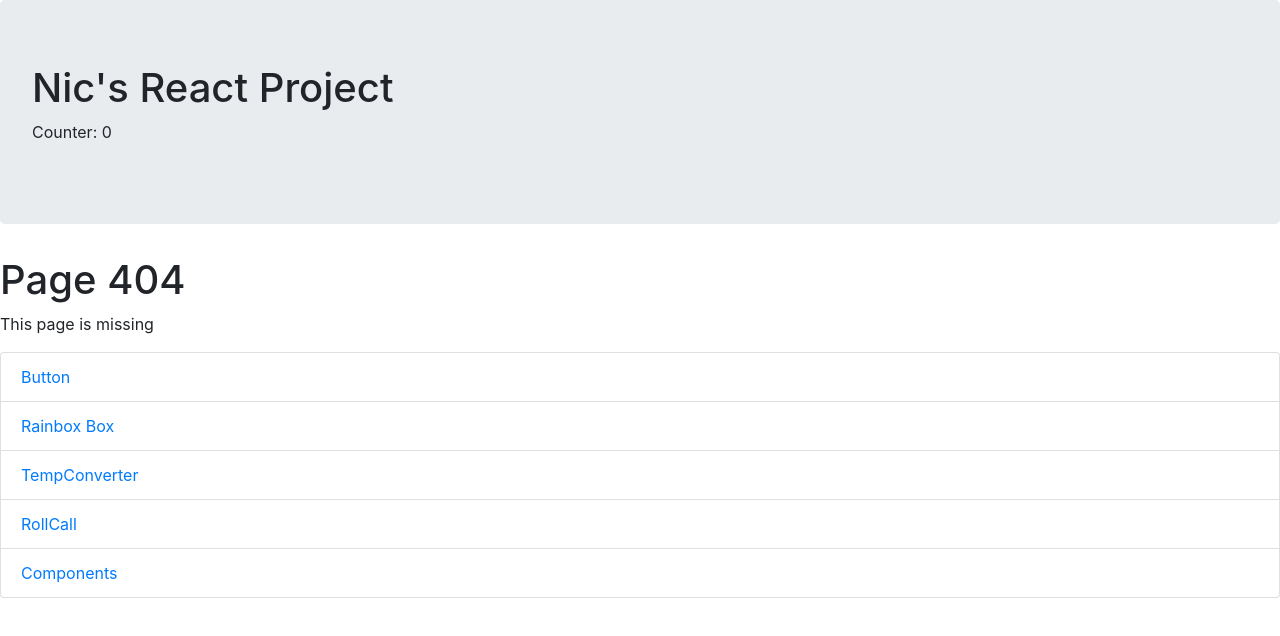
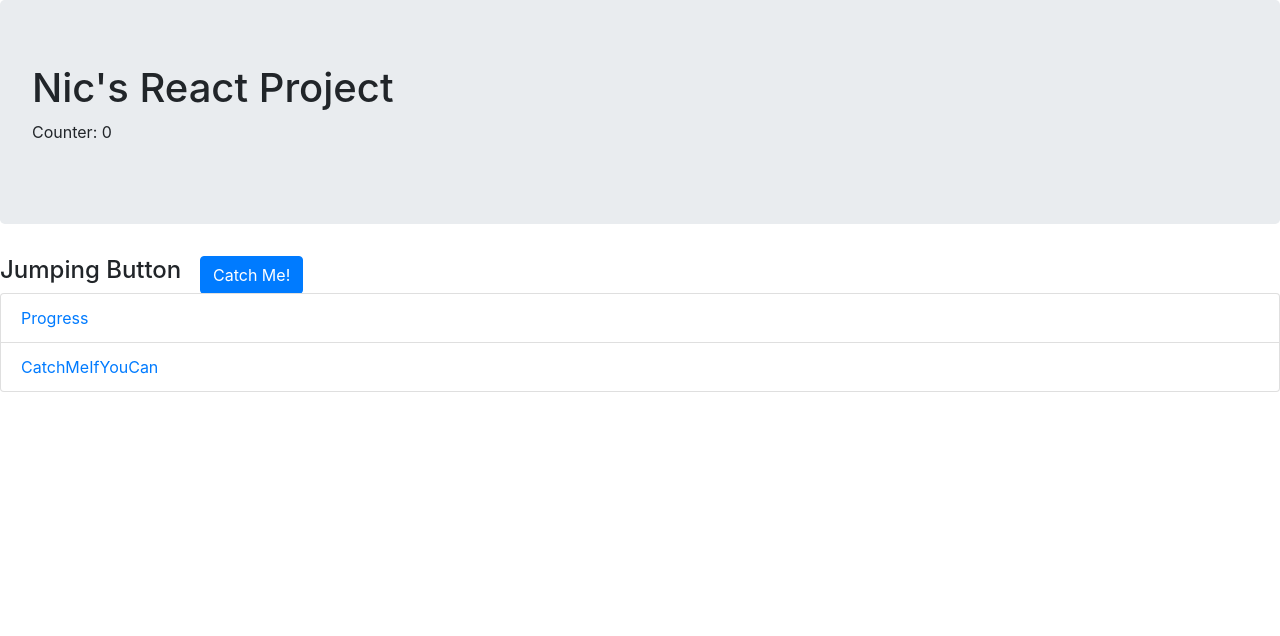
Before and after one commit to NicJr1110/react-nic-app, a React (Create React App) app: page /components/catchmeifyoucan in a window 1280 px wide. Before the commit this address had no page. Shown: the top 636 px of the page. Built offline with nearby package versions, Linux system fonts and the light colour scheme.

Commit message:
Add CatchMe Component usingbuttons

```diff
--- a/src/App.js
+++ b/src/App.js
@@ -17,6 +17,10 @@ import Square from "./week9/Square";
 import StepCounter from "./week9/StepCounter";
 import Components from "./Components";
 
+import CatchMeIfYouCan from "./components/CatchMeIfYouCan";
+import Progress from "./components/Progress";
+
+
 
 
 
@@ -26,9 +30,19 @@ const App = () => (         //  the function has a capital as Babbel turns this
     <>
       <Header>Nic's React Project</Header>
       <Switch>
-        <Route exact path = "/tempconverter" component = { TempConverter }/>
-        <Route exact path = "/buttons" component = { Clicked }/>
+        <Route exact path = "/" >
+          <Footer />
+        </Route>
+        <Route exact path = "/tempconverter">
+          <TempConverter />
+          <Footer />
+        </Route>
+        <Route exact path = "/buttons" >
+          <Clicked />
+          <Footer />
+        </Route>
         <Route exact path = "/squares" render={ () => (
+            <>
               <Colours
               colours = { [
                 "#C14412",
@@ -38,24 +52,51 @@ const App = () => (         //  the function has a capital as Babbel turns this
                 "#395967",
               ] }
               />
+              <Footer />
+            </>
+
           )}
-        />
+        >
+        </Route>
         <Route exact path = "/rollcall" render={ () => (
+          <>
             <RollCall
             names={ ["Chris", "Betty", "Kit", "Charlotte", "Kristin", "Jae", "Ellie", "Gareth", "Nic", "Mark", "Tom", "Ruth"] }
             />
-        )}
-        />
+            <Footer />
+          </>
+        ) }
+        >
+
+        </Route>
         <Route exact path = "/squares/:colour" render={ ( { match } ) => (
           <Square colour = { match.params.colour }  />
-        )} />
+        ) }>
+          <Footer />
+        </Route>
         <Route exact path = "/steps/:max/:step" render={ ( { match } ) => (
           <StepCounter max={ +match.params.max } step={ +match.params.step } />
-        )} />
+        ) } >
+          <Footer />
+        </Route>
         <Route exact path = "/components"  component = { Components } />
-        <Route component = { FourOhFour }/>
+
+        <Route exact path ="/components/progress">
+          <Progress />
+          <Components />
+        </Route>
+        <Route exact path ="/components/catchmeifyoucan">
+          <CatchMeIfYouCan jump = { 150 }/>
+          <Components />
+        </Route>
+
+        <Route component = { FourOhFour }>
+          <Footer />
+          </Route>
+
+
       </Switch>
-      <Footer />
+
     </>
   </Router>
 );
--- /dev/null
+++ b/src/ComponentFooter.js
@@ -0,0 +1,15 @@
+import React from 'react';
+import { Link } from 'react-router-dom';
+
+const ComponentFooter = () => (
+    <ul className = "list-group">
+        <li className ="list-group-item" >
+            <Link to="/components/progress">Progress</Link>
+        </li>
+        <li className ="list-group-item" >
+            <Link to="/components/catchmeifyoucan">CatchMeIfYouCan</Link>
+        </li>
+    </ul>
+);
+
+export default ComponentFooter;
--- a/src/Components.js
+++ b/src/Components.js
@@ -1,15 +1,12 @@
 import React from 'react'; // This is what makes the file aware it is a react file. So always needed
-import Progress from './components/Progress'
+import ComponentFooter from './ComponentFooter';
 
 
 const Components = () => (
-  <div className = "col-md-auto container-md" style = { {
-    width: 600
-    } }>
-        <Progress />
+    <>
+        <ComponentFooter />
+    </>
 
-
-  </div>
 
 );
 
--- /dev/null
+++ b/src/components/CatchMeIfYouCan.js
@@ -0,0 +1,43 @@
+import React, { Component } from 'react';
+import { Button } from 'react-bootstrap';
+
+class CatchMeIfYouCan extends Component{
+    constructor(props){
+        super(props);
+        this.state = {
+            value: 0
+        }
+
+        this.handleClick = this.handleClick.bind(this)
+    }
+
+    handleClick() {
+        let { jump } = this.props
+        this.setState({
+            value : this.state.value + jump
+        })
+    }
+
+    render() {
+        let { value } = this.state;
+
+        return (
+
+            <div style={ { position:"relative"} }>
+                <h4>Jumping Button</h4>
+                <Button
+                    style= { {
+                        position: "absolute",
+                        top: value,
+                        left:  200
+                    } }
+
+                    onClick={ this.handleClick }
+
+                >Catch Me!</Button>
+            </div>
+        );
+    }
+}
+
+export default CatchMeIfYouCan
--- a/src/components/Progress.js
+++ b/src/components/Progress.js
@@ -20,7 +20,6 @@ class Progress extends Component {
             value: +value === 100 ? 100 : +value + 10
         })
 
-
     }
 
 
```
Lines whose indentation alone changed are shown as unchanged.
